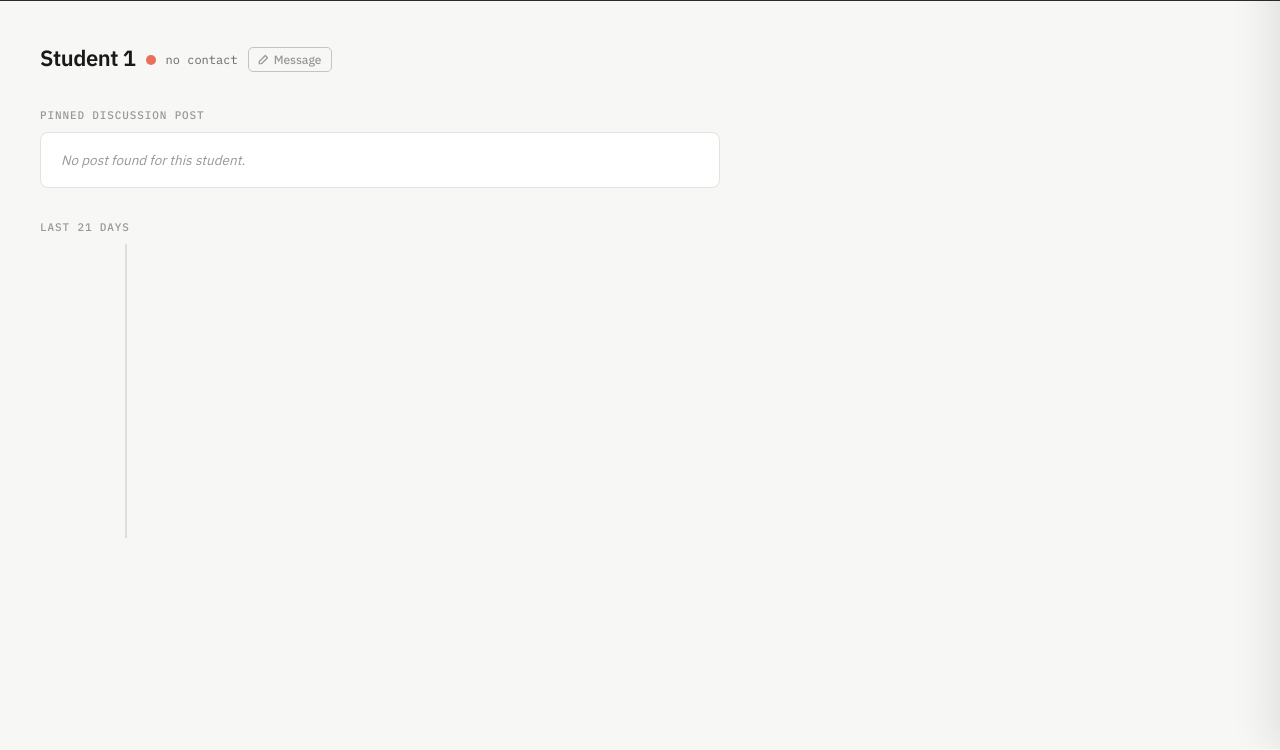
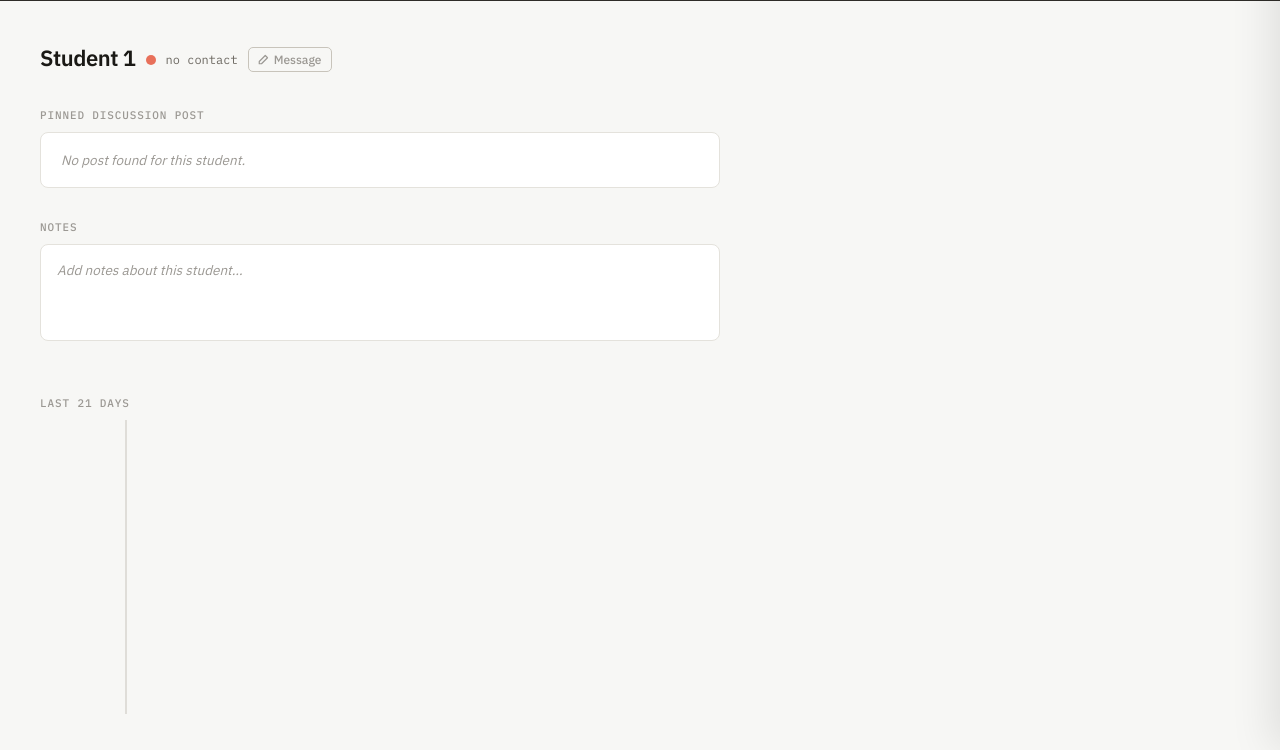
Before and after one commit to Schatzjason/canvas_contact_app, a Flask app: page /course/1/student/1 in a window 1280 px wide. Shown: the part 51-801 px from the top of the page. Run offline with Flask 3, Linux system fonts and the light colour scheme; data comes from the database, SQL or seed files in the repository; data that the repository does not hold is empty; parts of the project's set-up code (start-up, migrations or seed data) failed here and were passed over.

Commit message:
Add notes to the student page

```diff
--- a/app/__init__.py
+++ b/app/__init__.py
@@ -21,7 +21,7 @@ def create_app():
     db.init_app(app)
     migrate.init_app(app, db)
 
-    from app.models import canvas_cache, interaction_event  # noqa: F401
+    from app.models import canvas_cache, interaction_event, student_note  # noqa: F401
 
     from app.routes import dashboard
     app.register_blueprint(dashboard.bp)
--- a/app/routes/dashboard.py
+++ b/app/routes/dashboard.py
@@ -10,6 +10,7 @@ from flask import redirect, request, url_for
 from app import db
 from app.models.canvas_cache import CanvasCache
 from app.models.interaction_event import InteractionEvent
+from app.models.student_note import StudentNote
 from app.services.canvas_client import CanvasClient
 from app.services.sync import run_sync, sync_course
 
@@ -460,6 +461,11 @@ def student(course_id, student_id):
         else:
             staleness = 'red'
 
+    note_row = StudentNote.query.filter_by(
+        course_id=course_id, student_canvas_id=student_id
+    ).first()
+    note_content = note_row.content if note_row else ''
+
     return render_template('dashboard/student.html',
         course=course_obj,
         student_id=student_id,
@@ -471,7 +477,28 @@ def student(course_id, student_id):
         today=today,
         active_days=active_days,
         day_drawer=day_drawer,
+        note_content=note_content,
     )
+
+
+@bp.route('/course/<int:course_id>/student/<int:student_id>/note', methods=['POST'])
+def save_note(course_id, student_id):
+    content = request.get_json(force=True).get('content', '')
+    note = StudentNote.query.filter_by(
+        course_id=course_id, student_canvas_id=student_id
+    ).first()
+    if note:
+        note.content = content
+        note.updated_at = datetime.now(timezone.utc)
+    else:
+        note = StudentNote(
+            course_id=course_id,
+            student_canvas_id=student_id,
+            content=content,
+        )
+        db.session.add(note)
+    db.session.commit()
+    return {'ok': True}
 
 
 @bp.route('/course/<int:course_id>/student/<int:student_id>/compose', methods=['GET', 'POST'])
--- a/app/templates/dashboard/student.html
+++ b/app/templates/dashboard/student.html
@@ -92,6 +92,26 @@
   .section-title { font-family: var(--mono); font-size: 11px; font-weight: 500; color: var(--text-tertiary); letter-spacing: 0.08em; text-transform: uppercase; margin-bottom: 10px; }
   .post-card { background: var(--surface); border: 1px solid var(--border); border-radius: 8px; padding: 16px 20px; font-size: 13.5px; line-height: 1.65; color: var(--text-primary); white-space: pre-wrap; word-break: break-word; }
   .post-card.empty { color: var(--text-tertiary); font-style: italic; }
+
+  /* ── NOTES ───────────────────────────────────────────────── */
+  .notes-textarea {
+    width: 100%;
+    background: var(--surface);
+    border: 1px solid var(--border);
+    border-radius: 8px;
+    padding: 14px 16px;
+    font-family: var(--sans);
+    font-size: 13.5px;
+    line-height: 1.65;
+    color: var(--text-primary);
+    resize: none;
+    outline: none;
+    transition: border-color 0.15s, box-shadow 0.15s;
+    overflow: hidden;
+  }
+  .notes-textarea::placeholder { color: var(--text-tertiary); font-style: italic; }
+  .notes-textarea:focus { border-color: var(--border-strong); box-shadow: 0 0 0 3px rgba(0,0,0,0.04); }
+  .notes-status { font-family: var(--mono); font-size: 10px; color: var(--text-tertiary); margin-top: 5px; min-height: 14px; transition: opacity 0.3s; }
 
   /* ── TIMELINE ────────────────────────────────────────────── */
   .timeline { margin-top: 4px; }
@@ -230,6 +250,13 @@
   </div>
 
   <div class="section">
+    <div class="section-title">Notes</div>
+    <textarea id="notes-area" class="notes-textarea"
+              placeholder="Add notes about this student…">{{ note_content }}</textarea>
+    <div class="notes-status" id="notes-status"></div>
+  </div>
+
+  <div class="section">
     <div class="section-title">Last 21 Days</div>
     <div class="timeline">
       {% for day in days | reverse %}
@@ -358,4 +385,52 @@ const DRAWER_DATA = {{ day_drawer | tojson }};
   });
 })();
 </script>
+
+<script>
+(function () {
+  var ta     = document.getElementById('notes-area');
+  var status = document.getElementById('notes-status');
+  var saveUrl = {{ url_for('dashboard.save_note', course_id=course.id, student_id=student_id) | tojson }};
+  var LINE_HEIGHT = 1.65;   // matches CSS line-height
+  var MIN_ROWS    = 3;
+  var EXTRA_ROWS  = 2;
+  var MAX_ROWS    = 15;
+  var saveTimer   = null;
+
+  function resize() {
+    var content = ta.value;
+    var lineCount = content === '' ? 0 : content.split('\n').length;
+    var rows = content === ''
+      ? MIN_ROWS
+      : Math.min(MAX_ROWS, lineCount + EXTRA_ROWS);
+    rows = Math.max(MIN_ROWS, rows);
+    ta.rows = rows;
+  }
+
+  function save() {
+    fetch(saveUrl, {
+      method: 'POST',
+      headers: {'Content-Type': 'application/json'},
+      body: JSON.stringify({content: ta.value}),
+    }).then(function () {
+      status.textContent = 'Saved';
+      status.style.opacity = '1';
+      setTimeout(function () { status.style.opacity = '0'; }, 1500);
+    }).catch(function () {
+      status.textContent = 'Save failed';
+      status.style.opacity = '1';
+    });
+  }
+
+  ta.addEventListener('input', function () {
+    resize();
+    clearTimeout(saveTimer);
+    status.textContent = '';
+    saveTimer = setTimeout(save, 800);
+  });
+
+  // Set initial size on page load
+  resize();
+})();
+</script>
 {% endblock %}
```
Also changed, not shown: app/models/student_note.py (added, +18 -0 lines), migrations/versions/8534a2a73e7c_add_student_note_table.py (added, +36 -0 lines).
